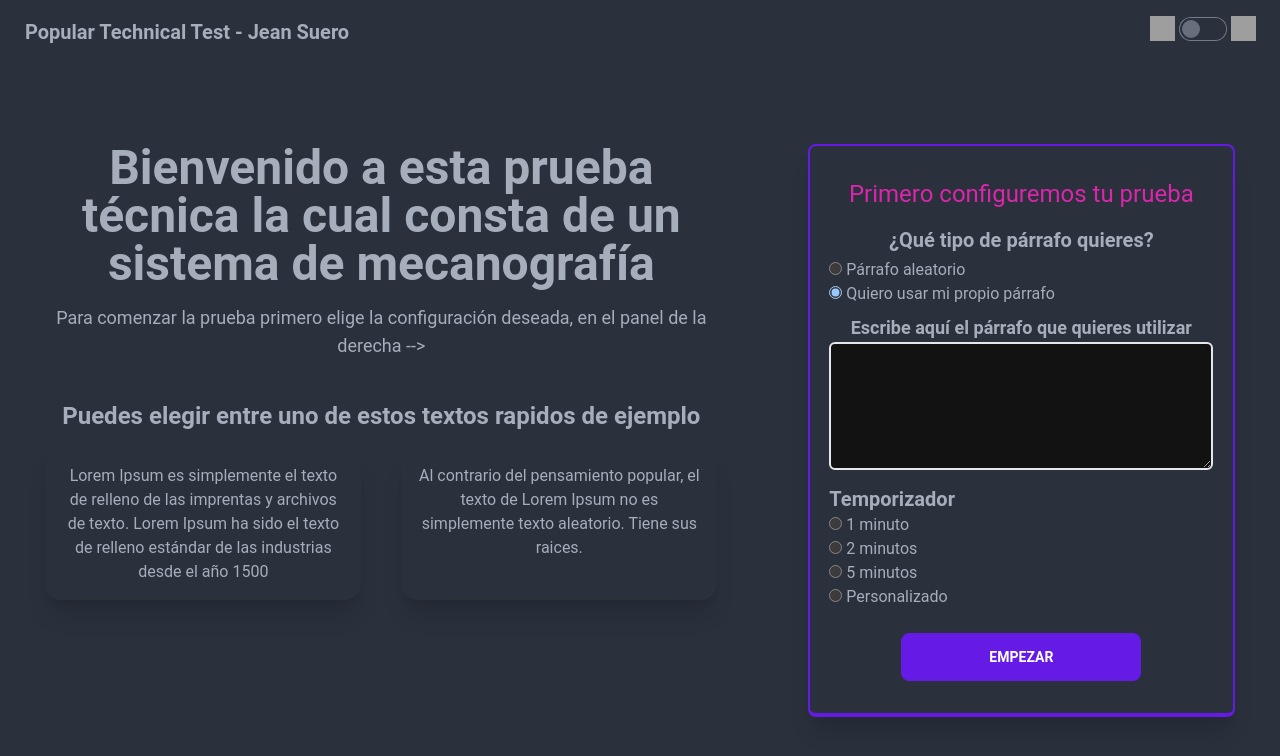
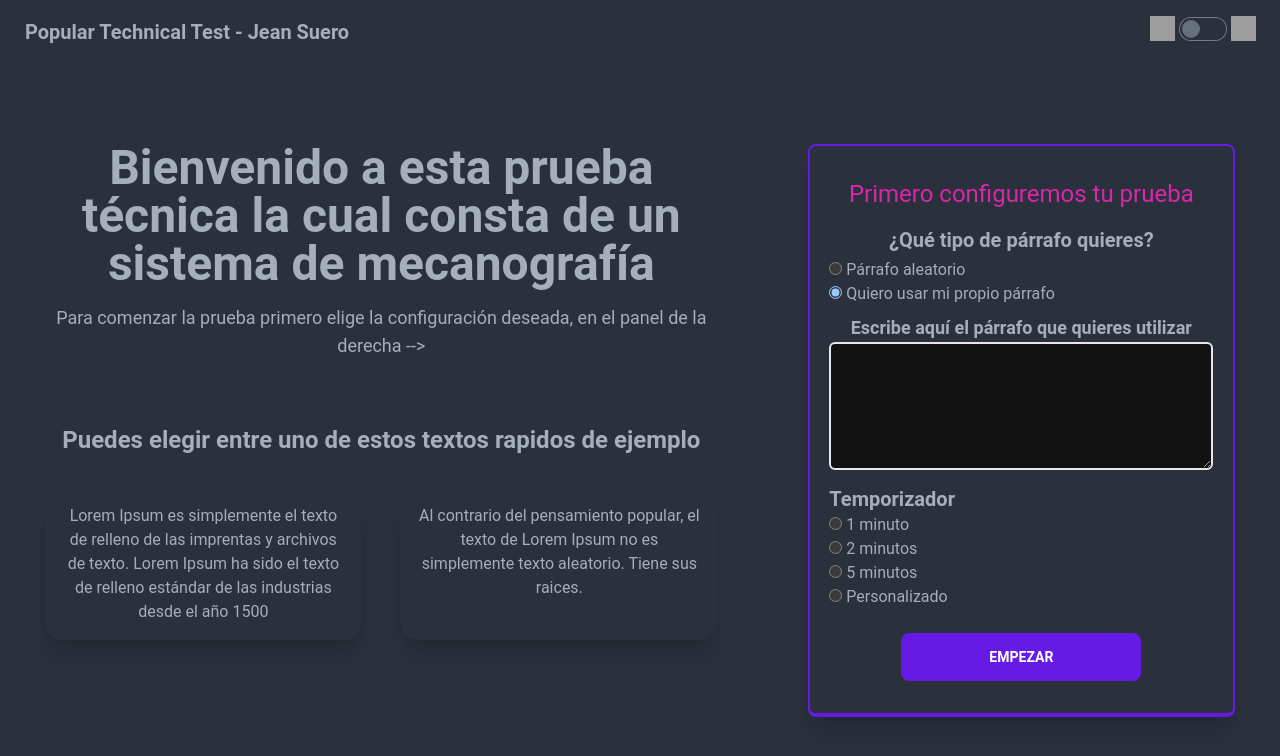
Before and after one commit to Sheansuke/popular-technical-test-jean-suero, a Next.js app: page / in a window 1280 px wide. Shown: the top 756 px of the page. Built offline with nearby package versions, Linux system fonts and the light colour scheme; grey boxes are pictures that could not be loaded.

Commit message:
:lipstick: [UI]: Improve Home text and added link to README

```diff
--- a/pages/index.tsx
+++ b/pages/index.tsx
@@ -17,11 +17,11 @@ const Home: NextPage = () => {
           </p>
 
 
-          <p className="text-2xl font-bold mt-10 mb-4 ">
+          <p className="text-2xl font-bold mt-16 mb-4 ">
             Puedes elegir entre uno de estos textos rapidos de ejemplo
           </p>
 
-          <div className="flex gap-10">
+          <div className="flex gap-10 mt-8">
             <p className="card w-96 bg-base-100 shadow-xl p-4">Lorem Ipsum es simplemente el texto de relleno de las imprentas y archivos de texto. Lorem Ipsum ha sido el texto de relleno estándar de las industrias desde el año 1500</p>
             <p className="card w-96 bg-base-100 shadow-xl p-4">Al contrario del pensamiento popular, el texto de Lorem Ipsum no es simplemente texto aleatorio. Tiene sus raices.</p>
           </div>
```
Also changed, not shown: 1 other file (tests, documents, lock files or other folders).
